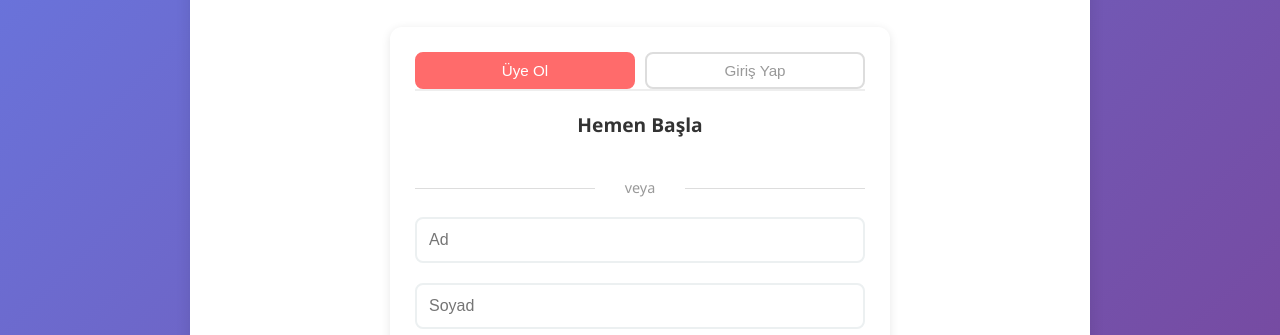
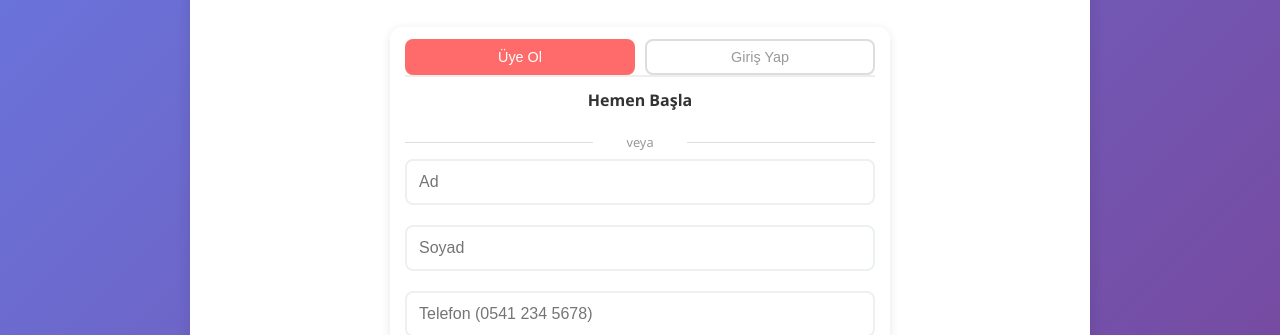
Before and after one commit to metonline/hesap-paylas, a plain HTML site: page index.html in a window 1280 px wide. Shown: the part 465-800 px from the top of the page. Drawn offline with Linux system fonts and the light colour scheme.

Commit message:
style: Compact login/signup form - reduce padding, margins, gaps for better space utilization

```diff
--- a/styles.css
+++ b/styles.css
@@ -107,7 +107,7 @@ body {
 
 .signup-section {
     background: white;
-    padding: 25px;
+    padding: 12px 15px;
     border-radius: var(--border-radius);
     box-shadow: 0 2px 10px rgba(0, 0, 0, 0.1);
 }
@@ -115,22 +115,22 @@ body {
 .signup-section h3 {
     text-align: center;
     color: #333;
-    margin-bottom: 20px;
-    font-size: 1.2em;
+    margin-bottom: 10px;
+    font-size: 1em;
 }
 
 .social-signin {
     display: flex;
     flex-direction: column;
-    gap: 10px;
-    margin-bottom: 20px;
+    gap: 8px;
+    margin-bottom: 10px;
 }
 
 .social-btn {
-    padding: 12px 20px;
+    padding: 10px 15px;
     border: none;
     border-radius: 8px;
-    font-size: 1em;
+    font-size: 0.9em;
     font-weight: 600;
     cursor: pointer;
     display: flex;
@@ -169,10 +169,10 @@ body {
 
 .divider {
     text-align: center;
-    margin: 20px 0;
+    margin: 8px 0;
     position: relative;
     color: #999;
-    font-size: 0.9em;
+    font-size: 0.8em;
 }
 
 .divider::before,
@@ -196,23 +196,23 @@ body {
 .divider span {
     position: relative;
     background: white;
-    padding: 0 10px;
+    padding: 0 8px;
 }
 
 /* Auth Tabs */
 .auth-tabs {
     display: flex;
     gap: 10px;
-    margin-bottom: 20px;
+    margin-bottom: 12px;
     border-bottom: 2px solid #eee;
 }
 
 .tab-btn {
     flex: 1;
-    padding: 12px 0;
+    padding: 10px 0;
     background: none;
     border: none;
-    font-size: 0.95em;
+    font-size: 0.9em;
     font-weight: 600;
     color: #999;
     cursor: pointer;
@@ -228,21 +228,21 @@ body {
 .auth-form h3 {
     text-align: center;
     color: #333;
-    margin-bottom: 20px;
-    font-size: 1.2em;
+    margin-bottom: 12px;
+    font-size: 1em;
 }
 
 /* Form Styles */
 .form-group {
-    margin-bottom: 15px;
+    margin-bottom: 8px;
 }
 
 .form-group input {
     width: 100%;
-    padding: 12px;
+    padding: 10px;
     border: 1px solid #ddd;
     border-radius: 8px;
-    font-size: 1em;
+    font-size: 0.95em;
     transition: border-color 0.3s ease;
 }
 
@@ -271,9 +271,9 @@ body {
 
 .terms-text {
     text-align: center;
-    font-size: 0.85em;
+    font-size: 0.75em;
     color: #999;
-    margin-top: 15px;
+    margin-top: 8px;
 }
 
 .terms-text a {
```
